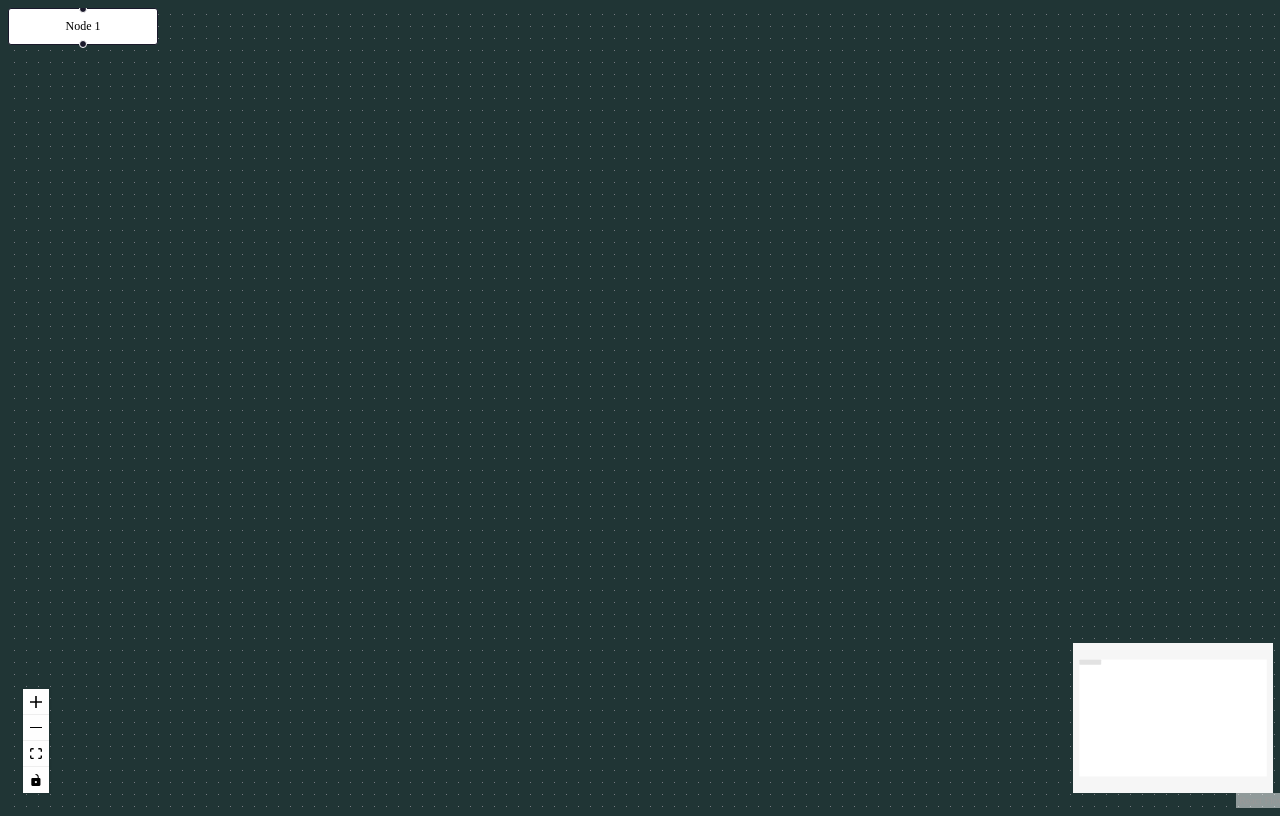
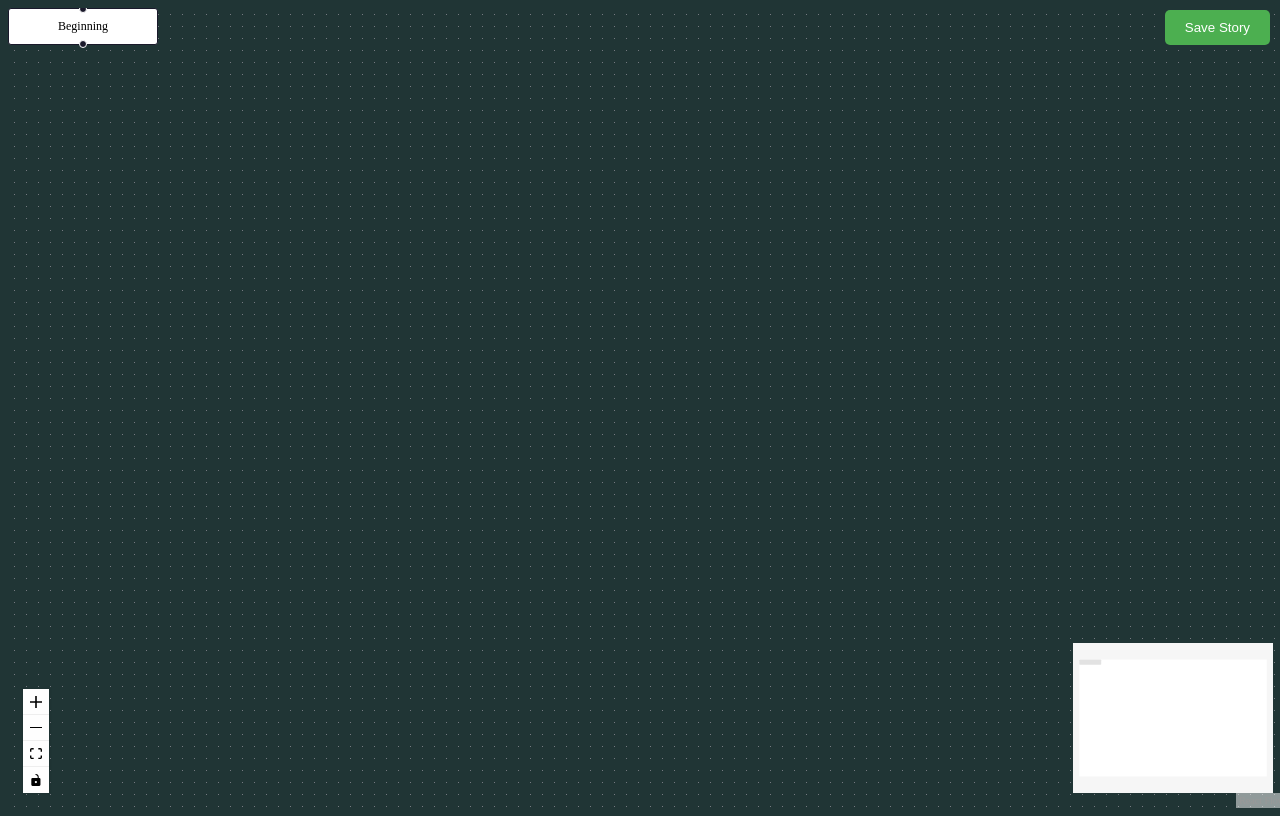
Before and after one commit to Reinforcement-JPuff/PlotTwist, a React app: page /storyCreator in a window 1280 px wide. Built offline with nearby package versions, Linux system fonts and the light colour scheme.

Commit message:
finished StoryCreator

```diff
--- a/client/components/storyCreator.tsx
+++ b/client/components/storyCreator.tsx
@@ -13,7 +13,7 @@ import {
 import '@xyflow/react/dist/style.css';
 
 const initialNodes = [
-  { id: '1', position: { x: 0, y: 0 }, data: { label: 'Node 1', content: 'This is a long-form string for Node 1.' } },
+  { id: '1', position: { x: 0, y: 0 }, data: { label: 'Beginning', content: 'This is a long-form string for Node 1.' } },
 ];
 const initialEdges = [{ id: 'e1-2', source: '1', target: '2' }];
 
@@ -24,7 +24,7 @@ const StoryCreator = () => {
   const [editedLabel, setEditedLabel] = useState('');
   const [editedContent, setEditedContent] = useState('');
 
-  const createNode = useCallback((event: any) => {
+  const createNode = useCallback((event) => {
     const newNode = {
       id: `${Date.now()}`,
       position: { x: event.clientX, y: event.clientY },
@@ -34,17 +34,17 @@ const StoryCreator = () => {
   }, [setNodes]);
 
   const onConnect = useCallback(
-    (params: any) => setEdges((eds) => addEdge(params, eds)),
+    (params) => setEdges((eds) => addEdge(params, eds)),
     [setEdges],
   );
 
-  const onNodeClick = useCallback((event: any, node: any) => {
+  const onNodeClick = useCallback((event, node) => {
     setSelectedNode(node.id);
     setEditedLabel(node.data.label);
     setEditedContent(node.data.content || '');
   }, []);
 
-  const handleSave = useCallback(() => {
+  const handleSaveEdit = useCallback(() => {
     setNodes((nds) =>
       nds.map((node) =>
         node.id === selectedNode
@@ -52,8 +52,42 @@ const StoryCreator = () => {
           : node
       )
     );
-    setSelectedNode(null);
+    setSelectedNode(null); // Close the edit form
   }, [selectedNode, editedLabel, editedContent, setNodes]);
+
+  const handleSaveStory = async () => {
+    const storyData = {
+      nodes: nodes.map(node => ({
+        node_id: node.id,
+        position_x: node.position.x,
+        position_y: node.position.y,
+        data: node.data,
+      })),
+      edges: edges.map(edge => ({
+        source_id: edge.source,
+        target_id: edge.target,
+      })),
+    };
+
+    try {
+      const response = await fetch('/saveStory', {
+        method: 'POST',
+        headers: { 'Content-Type': 'application/json' },
+        body: JSON.stringify(storyData),
+      });
+
+      if (!response.ok) {
+        throw new Error('Failed to save story');
+      }
+
+      const result = await response.json();
+      console.log('Story saved successfully:', result);
+      alert('Story saved successfully!');
+    } catch (error) {
+      console.error('Error saving:', error);
+      alert('Failed to save. Please try again.');
+    }
+  };
 
   return (
     <div style={{ width: '100vw', height: '100vh' }}>
@@ -71,8 +105,9 @@ const StoryCreator = () => {
         <Background variant={BackgroundVariant.Dots} gap={12} size={1} />
       </ReactFlow>
 
+      {/* Edit Form */}
       {selectedNode && (
-        <div style={{ position: 'absolute', top: '20px', right: '20px', background: '#fff', padding: '10px', border: '1px solid #ddd', borderRadius: '5px' }}>
+        <div style={{ position: 'absolute', top: '20px', right: '20px', background: '#fff', padding: '10px', border: '1px solid #ddd', borderRadius: '5px', zIndex: 1000 }}>
           <div>
             <label>Label:</label>
             <input
@@ -87,10 +122,29 @@ const StoryCreator = () => {
               onChange={(e) => setEditedContent(e.target.value)}
             />
           </div>
-          <button onClick={handleSave}>Save</button>
+          <button onClick={handleSaveEdit}>Save</button>
           <button onClick={() => setSelectedNode(null)}>Cancel</button>
         </div>
       )}
+
+      {/* Save Button */}
+      <button
+        onClick={handleSaveStory}
+        style={{
+          position: 'absolute',
+          top: 10,
+          right: 10,
+          padding: '10px 20px',
+          backgroundColor: '#4CAF50',
+          color: 'white',
+          border: 'none',
+          borderRadius: '5px',
+          cursor: 'pointer',
+          zIndex: 1000,
+        }}
+      >
+        Save Story
+      </button>
     </div>
   );
 };
```
